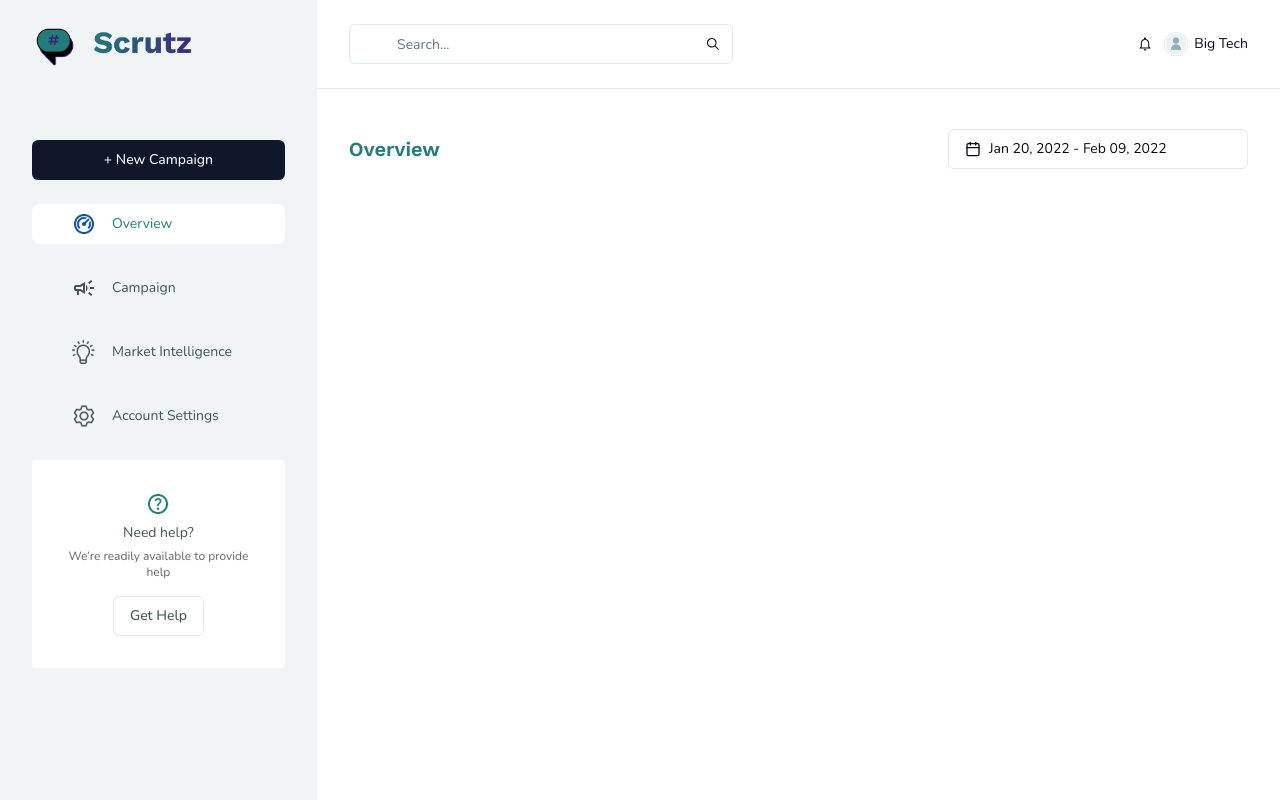
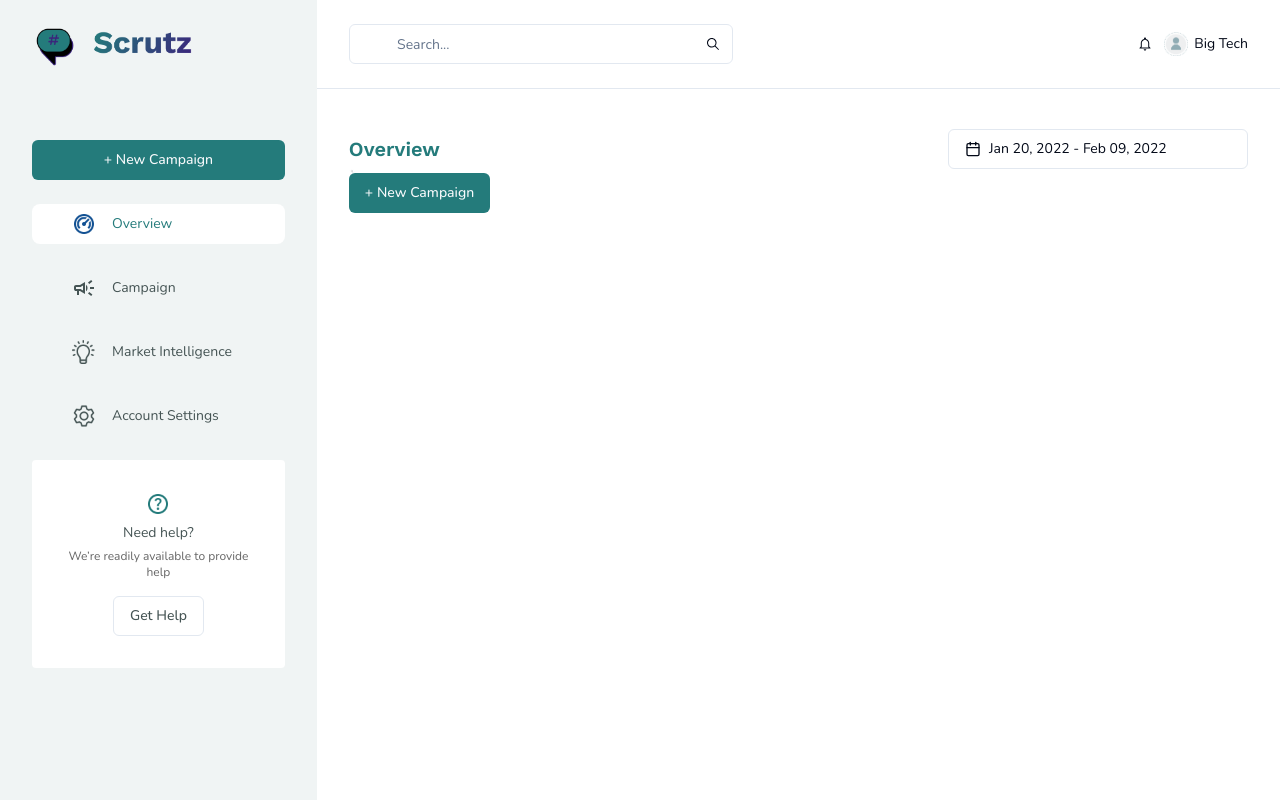
Before and after one commit to ameh-samson/Scrutz, a React (Vite) app: page / in a window 1280 px wide. Built offline with nearby package versions, Linux system fonts and the light colour scheme.

Commit message:
add no activity

```diff
--- a/src/layout/desktop/index.jsx
+++ b/src/layout/desktop/index.jsx
@@ -8,7 +8,7 @@ const index = ({ children }) => {
       <div className="w-full">
         <Header />
 
-        <div className="h-screen pb-32 pt-10">
+        <div className="h-screen pb-32 pt-10 overflow-y-scroll">
           <div className="container">{children}</div>
         </div>
       </div>
--- a/src/pages/Overview.jsx
+++ b/src/pages/Overview.jsx
@@ -1,5 +1,6 @@
 import { DatePickerWithRange } from "@/components/ui/date-range-picker";
 import SectionTitle from "./custom/SectionTitle";
+import NoActivity from "./custom/NoActivity";
 
 const Overview = () => {
   return (
@@ -8,6 +9,10 @@ const Overview = () => {
         <SectionTitle>Overview</SectionTitle>
         <DatePickerWithRange />
       </div>
+
+      <div>
+        <NoActivity />
+      </div>
     </div>
   );
 };
--- /dev/null
+++ b/src/pages/custom/NoActivity.jsx
@@ -0,0 +1,16 @@
+import { Button } from "@/components/ui/button";
+import emptyImg from "../../assets/empty.png";
+
+const NoActivity = () => {
+  return (
+    <div>
+      <img src={emptyImg} alt="empty" className="w-1.5 h-full" />
+
+      <Button>
+        <span>+ New Campaign</span>
+      </Button>
+    </div>
+  );
+};
+
+export default NoActivity;
--- a/tailwind.config.js
+++ b/tailwind.config.js
@@ -47,11 +47,11 @@ module.exports = {
 
         border: "hsl(var(--border))",
         input: "hsl(var(--input))",
-        ring: "hsl(var(--ring))",
+        ring: "#247B7B",
         background: "hsl(var(--background))",
         foreground: "hsl(var(--foreground))",
         primary: {
-          DEFAULT: "hsl(var(--primary))",
+          DEFAULT: "#247B7B",
           foreground: "hsl(var(--primary-foreground))",
         },
         secondary: {
```
Also changed, not shown: src/assets/empty.png (added).
